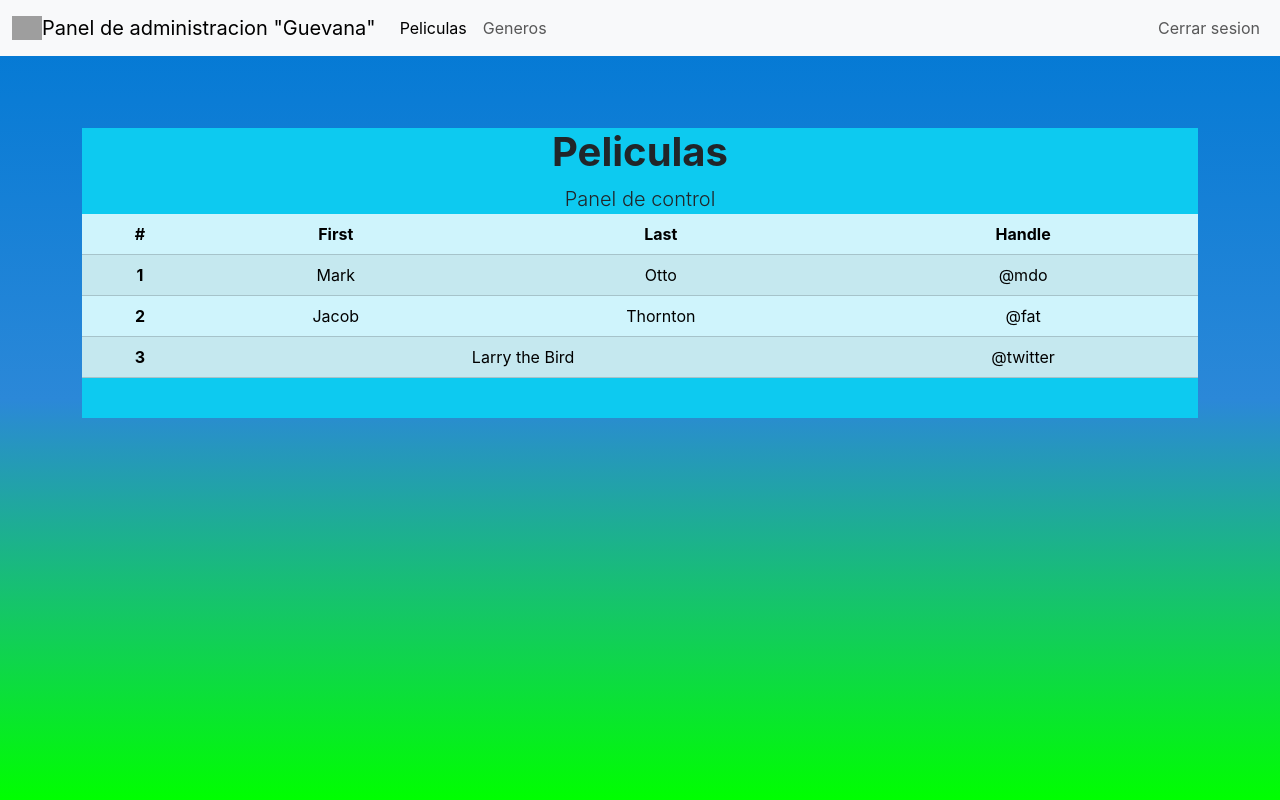
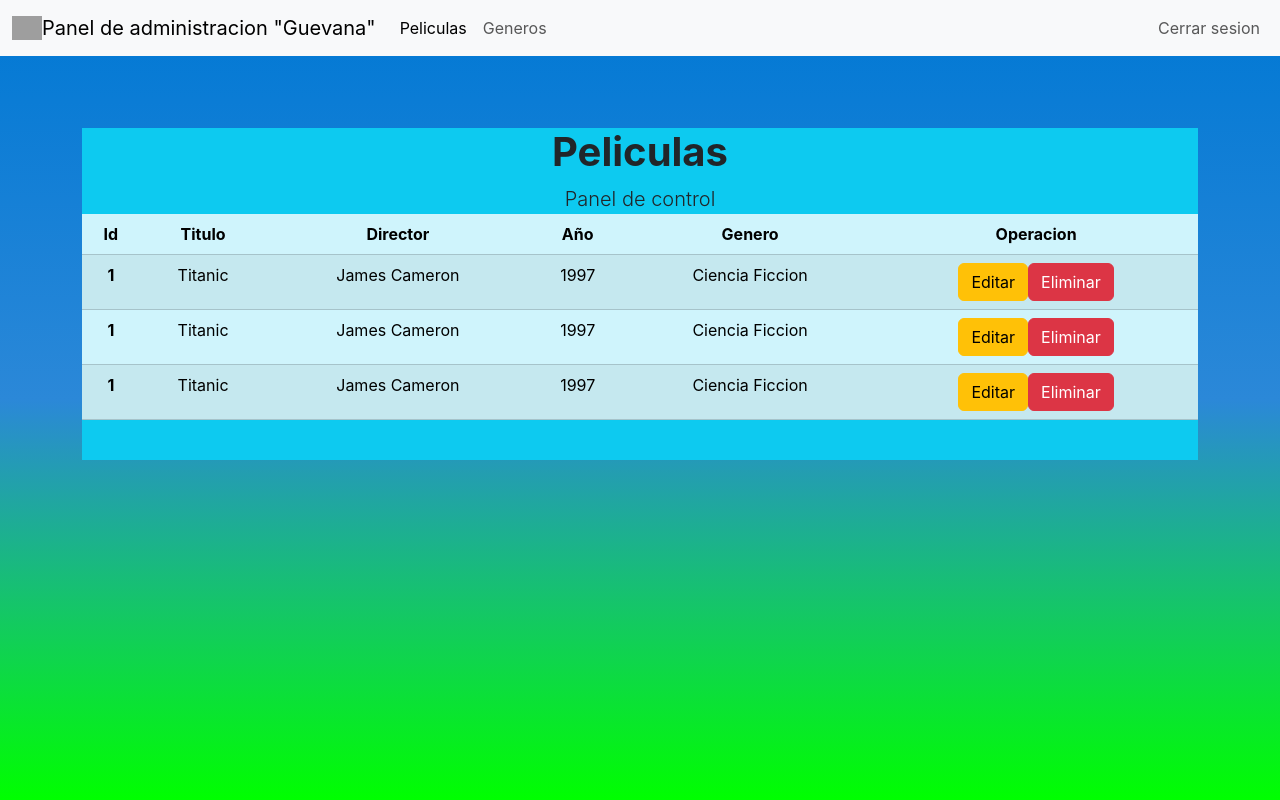
Before and after one commit to RafaelVillaneda/Proyecto_Topicos_Selectos_Web, a React (Create React App) app in the folder frontend/: page /inicio in a window 1280 px wide. Built offline with nearby package versions, Linux system fonts and the light colour scheme; grey boxes are pictures that could not be loaded.

Commit message:
Se termino de crear el componente inicio

```diff
--- a/frontend/src/components/inicio.js
+++ b/frontend/src/components/inicio.js
@@ -13,29 +13,47 @@ const inicio = () => {
                     <table className="table table-info table-striped">
                     <thead>
                         <tr>
-                            <th scope="col">#</th>
-                            <th scope="col">First</th>
-                            <th scope="col">Last</th>
-                            <th scope="col">Handle</th>
+                            <th scope="col">Id</th>
+                            <th scope="col">Titulo</th>
+                            <th scope="col">Director</th>
+                            <th scope="col">Año</th>
+                            <th scope="col">Genero</th>
+                            <th scope="col">Operacion</th>
                         </tr>
                     </thead>
                     <tbody>
                         <tr>
                             <th scope="row">1</th>
-                            <td>Mark</td>
-                            <td>Otto</td>
-                            <td>@mdo</td>
+                            <td>Titanic</td>
+                            <td>James Cameron</td>
+                            <td>1997</td>
+                            <td>Ciencia Ficcion</td>
+                            <td>
+                            <button type="button" className="btn btn-warning">Editar</button>
+                            <button type="button" className="btn btn-danger">Eliminar</button>
+                            </td>
                         </tr>
                         <tr>
-                            <th scope="row">2</th>
-                            <td>Jacob</td>
-                            <td>Thornton</td>
-                            <td>@fat</td>
+                        <th scope="row">1</th>
+                            <td>Titanic</td>
+                            <td>James Cameron</td>
+                            <td>1997</td>
+                            <td>Ciencia Ficcion</td>
+                            <td>
+                            <button type="button" className="btn btn-warning">Editar</button>
+                            <button type="button" className="btn btn-danger">Eliminar</button>
+                            </td>
                         </tr>
                         <tr>
-                            <th scope="row">3</th>
-                            <td colspan="2">Larry the Bird</td>
-                            <td>@twitter</td>
+                        <th scope="row">1</th>
+                            <td>Titanic</td>
+                            <td>James Cameron</td>
+                            <td>1997</td>
+                            <td>Ciencia Ficcion</td>
+                            <td>
+                            <button type="button" className="btn btn-warning">Editar</button>
+                            <button type="button" className="btn btn-danger">Eliminar</button>
+                            </td>
                         </tr>
                     </tbody>
                 </table>
```
